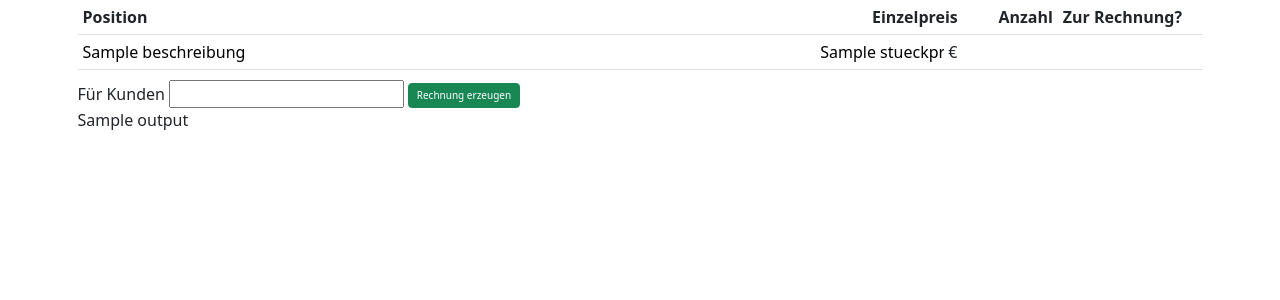
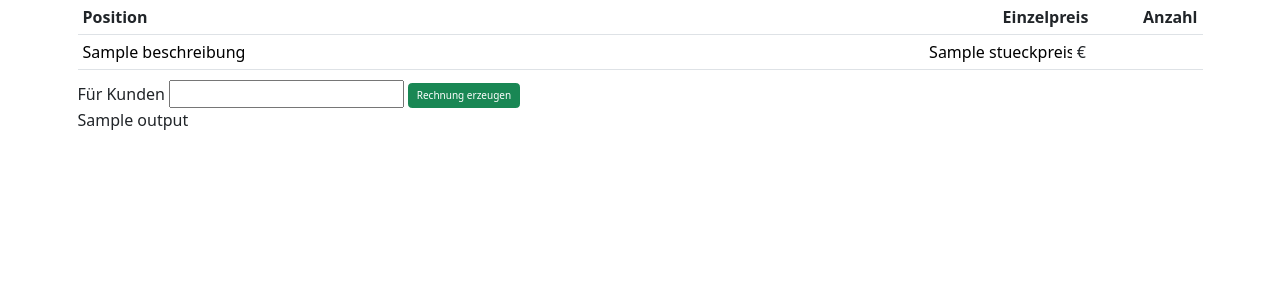
Before and after one commit to markuse-git/flask-invoice, a Python web app: template templates/neue-rechnung.html in a window 1280 px wide. Shown: the top 300 px of the page. Run offline with Jinja, Linux system fonts and the light colour scheme; the template is opened without the code that fills it: most values are stand-ins (such as "Sample title", 1, 10 or a date in 2020); form fields are guessed from the names that the template uses.

Commit message:
Zur Rechnung entfernt, Pfeile in Stückpreis entfernt

```diff
--- a/models.py
+++ b/models.py
@@ -39,7 +39,6 @@ class ItemModel(db.Model):
     beschreibung = db.Column(db.Text(200))
     stueckpreis = db.Column(db.Numeric(7,2))
     anzahl = db.Column(db.Numeric)
-    zur_rechnung = db.Column(db.Boolean)
 
     def __repr__(self) -> str:
         return self.id
--- a/static/css/style.css
+++ b/static/css/style.css
@@ -137,11 +137,12 @@ body {
   width: 10rem; }
   .table__stueckpreis input {
     text-align: right; }
+  .table__stueckpreis input::-webkit-outer-spin-button,
+  .table__stueckpreis input::-webkit-inner-spin-button {
+    -webkit-appearance: none;
+    margin: 0; }
 
 .table__anzahl {
   width: 5rem; }
   .table__anzahl input {
     text-align: right; }
-
-.table__zur-rechnung {
-  width: 5rem; }
--- a/static/sass/_new-invoice.scss
+++ b/static/sass/_new-invoice.scss
@@ -28,6 +28,12 @@
         input {
             text-align: right;
         }
+
+        input::-webkit-outer-spin-button,
+        input::-webkit-inner-spin-button {
+            -webkit-appearance: none;
+            margin: 0;
+        }
     }
 
     &__anzahl {
@@ -38,7 +44,4 @@
         }
     }
 
-    &__zur-rechnung {
-        width: 5rem;
-    }
 }
--- a/templates/neue-rechnung.html
+++ b/templates/neue-rechnung.html
@@ -8,7 +8,6 @@
         <th class="table__head-position">Position</th>
         <th class="table__head-einzelpreis">Einzelpreis</th>
         <th class="table__head-anzahl">Anzahl</th>
-        <th>Zur Rechnung?</th>
 
         <form method="POST", action="/neue-rechnung-erzeugen">
             {{ form.csrf_token }}
@@ -18,8 +17,6 @@
                 <td class="table__description">{{ form['beschreibung' + item.id|string](value=item.beschreibung) }}</td>
                 <td class="table__stueckpreis">{{ form['stueckpreis' + item.id|string](value=item.stueckpreis) }} €</td>
                 <td class="table__anzahl">{{ form['anzahl' + item.id|string] }}</td>
-                <td class="table__zur-rechnung">{{ form['zur_rechnung' + item.id|string] }}</td>
-
             </tr>
             {% endfor %}
 
--- a/views.py
+++ b/views.py
@@ -2,7 +2,7 @@ from datetime import datetime, timedelta
 
 from flask import render_template
 from flask_smorest import Blueprint
-from wtforms import StringField, BooleanField, IntegerField, SelectField, DecimalField
+from wtforms import StringField, IntegerField, SelectField, DecimalField
 
 from models import ClientModel, ItemModel, InvoiceModel
 from forms import ItemForm
@@ -35,7 +35,6 @@ def neue_rechnung_erzeugen():
         setattr(ItemForm, 'beschreibung' + str(item.id), StringField(item.beschreibung))
         setattr(ItemForm, 'stueckpreis' + str(item.id), DecimalField(item.stueckpreis))
         setattr(ItemForm, 'anzahl' + str(item.id), IntegerField(item.anzahl, default=0))
-        setattr(ItemForm, 'zur_rechnung' + str(item.id), BooleanField(item.zur_rechnung, default=False))  # noqa: E501
 
     form = ItemForm()
 
```
Also changed, not shown: 1 other file.
